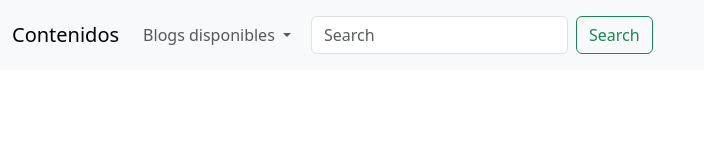
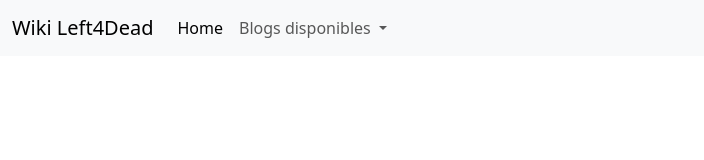
Before and after one commit to ChesKrt/BlogL4D, a website: page blog/index.html in a window 1280 px wide. Shown: the whole page, without its empty margins (0-704 px from the left). Drawn offline with nearby package versions, Linux system fonts and the light colour scheme.

Commit message:
HTML commit

```diff
--- a/blog/index.html
+++ b/blog/index.html
@@ -10,30 +10,25 @@
   <body>
     <nav class="navbar navbar-expand-lg bg-body-tertiary">
       <div class="container-fluid">
-        <a class="navbar-brand" href="#">Contenidos</a>
+        <a class="navbar-brand" href="#">Wiki Left4Dead</a>
         <button class="navbar-toggler" type="button" data-bs-toggle="collapse" data-bs-target="#navbarNavDropdown" aria-controls="navbarNavDropdown" aria-expanded="false" aria-label="Toggle navigation">
           <span class="navbar-toggler-icon"></span>
         </button>
         <div class="collapse navbar-collapse" id="navbarNavDropdown">
           <ul class="navbar-nav">
+            <li class="nav-item">
+              <a class="nav-link active" aria-current="page" href="#">Home</a>
+            <li class="nav-item dropdown">
               <a class="nav-link dropdown-toggle" href="#" role="button" data-bs-toggle="dropdown" aria-expanded="false">
                 Blogs disponibles
               </a>
               <ul class="dropdown-menu">
-                <li><a class="dropdown-item" href="/blog/Blood-Harvest.md" target="_blank">Blood Harvest</a></li>
+                <li><a class="dropdown-item" href="/blog/_site/Blood-Harvest/index.html" target="_blank">Blood Blood-Harvest</a></li>
                 <li><a class="dropdown-item" href="#">Another action</a></li>
                 <li><a class="dropdown-item" href="#">Something else here</a></li>
               </ul>
             </li>
           </ul>
-          <nav class="navbar bg-body-tertiary">
-            <div class="container-fluid">
-              <form class="d-flex" role="search">
-                <input class="form-control me-2" type="search" placeholder="Search" aria-label="Search">
-                <button class="btn btn-outline-success" type="submit">Search</button>
-              </form>
-            </div>
-          </nav>
         </div>
       </div>
     </nav>
```
